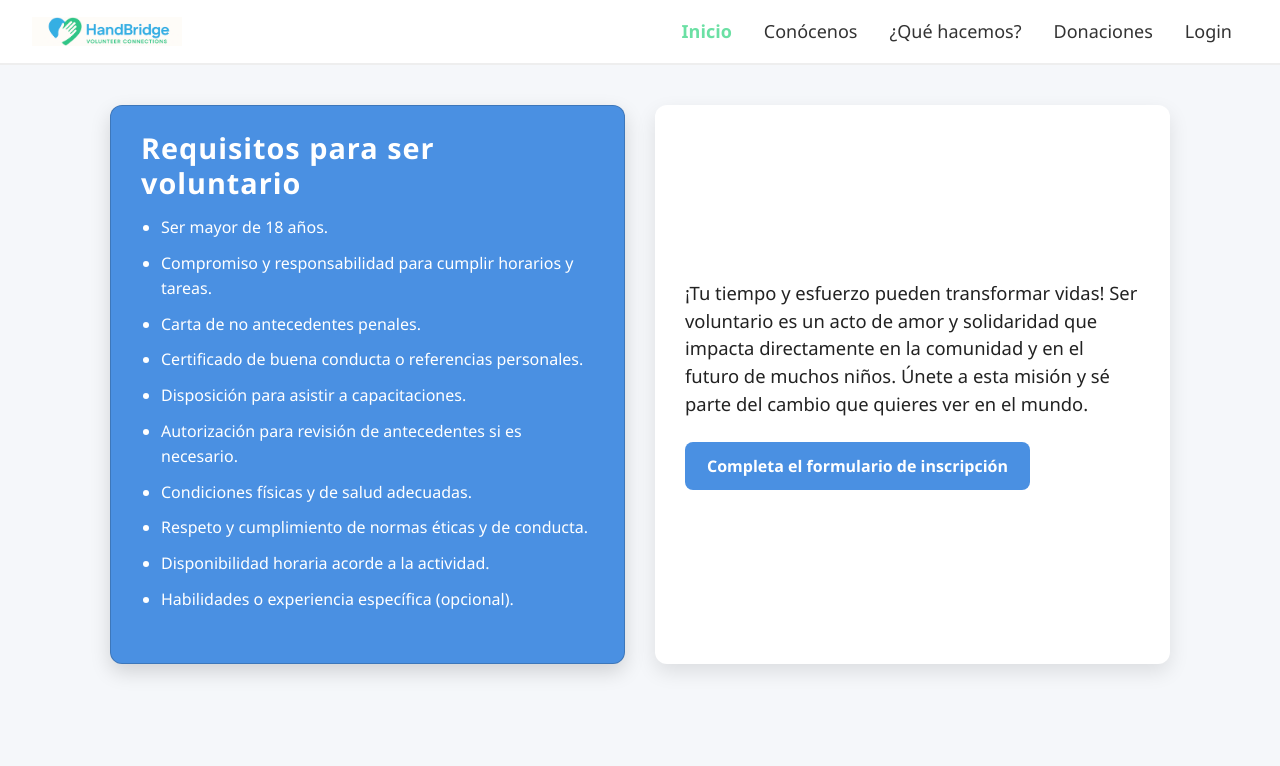
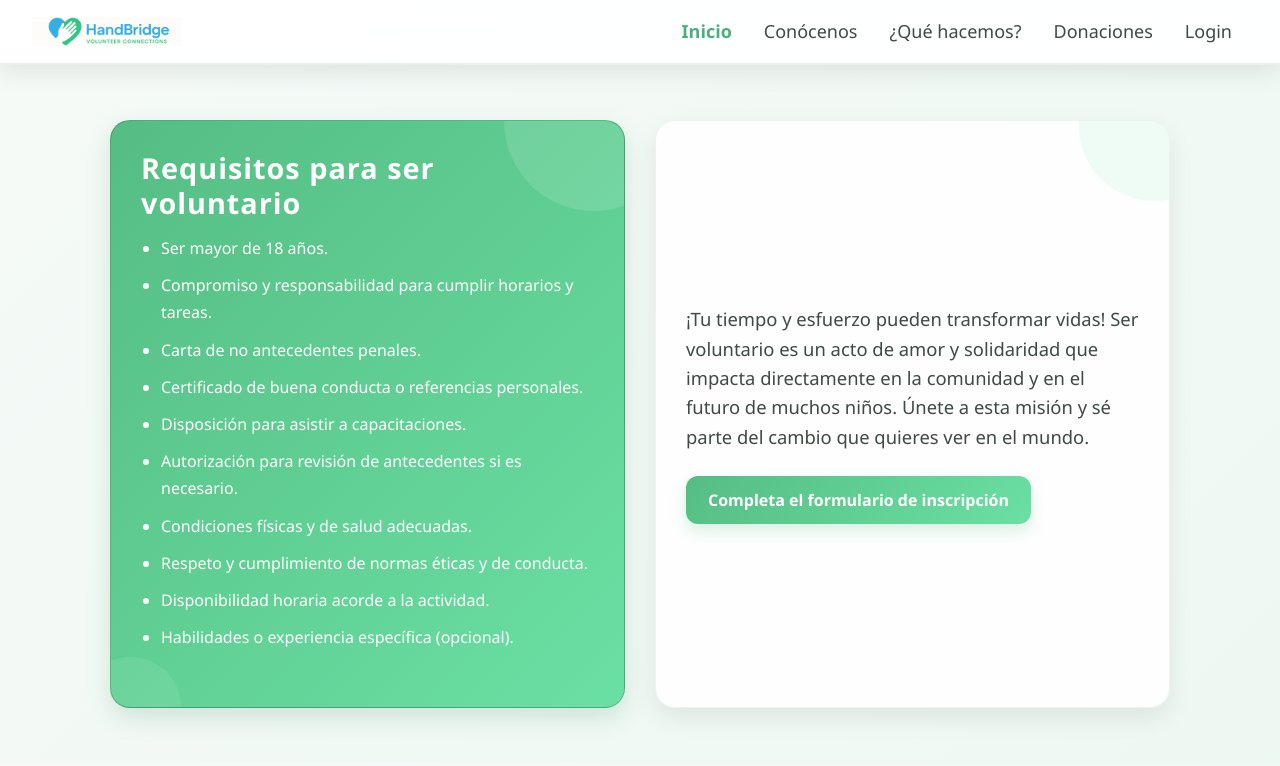
Before and after one commit to KimberlyCarcamo/HANDBRIDGE-GIT, a PHP site: page /involucarte1.php in a window 1280 px wide. Shown: the top 766 px of the page. Run offline with PHP 8.4, Linux system fonts and the light colour scheme.

Commit message:
feat: Mejora del diseño haciendolo mas creativo e interactivo

```diff
--- a/involucrate1.css
+++ b/involucrate1.css
@@ -1,131 +1,663 @@
-.navbar {
-    background-color: #fff;
-    border-bottom: 2px solid #eee;
-    padding: 10px 20px;
+
+/* =========================================
+   CONFIGURACIÓN GENERAL
+========================================= */
+
+* {
+    box-sizing: border-box;
+}
+
+html {
+    scroll-behavior: smooth;
+}
+
+body {
+    margin: 0;
+
+    font-family: 'Segoe UI', Tahoma, Geneva, Verdana, sans-serif;
+
+    background:
+        linear-gradient(
+            135deg,
+            #f5faf7,
+            #eef8f3
+        );
+
+    color: #333;
+
+    animation: aparecer 0.8s ease;
 }
 
 
-.logo {
-    width: 150px;
-    height: auto;
-    margin-right: 10px;
-    margin-bottom: 0%;
-    margin-top: 0%;
+/* =========================================
+   NAVBAR
+========================================= */
+
+.navbar {
+
+    background: rgba(255, 255, 255, 0.92);
+
+    border-bottom: 2px solid #e8f1ec;
+
+    padding: 10px 20px;
+
+    backdrop-filter: blur(12px);
+    -webkit-backdrop-filter: blur(12px);
+
+    box-shadow:
+        0 4px 18px rgba(0, 0, 0, 0.06);
+
+    position: sticky;
+
+    top: 0;
+
+    z-index: 1000;
+
+    transition:
+        box-shadow 0.3s ease,
+        background 0.3s ease;
 }
 
 
-.brand-text {
-    font-size: 22px;
-    font-weight: bold;
-    color: #6BE0A4;
-    text-transform: uppercase;
+.navbar:hover {
+
+    box-shadow:
+        0 7px 25px rgba(0, 0, 0, 0.09);
 }
 
 
-.navbar-nav .nav-link {
-    color: #333;
-    font-size: 18px;
-    font-weight: 500;
-    margin: 0 8px;
-    transition: 0.3s;
-    border-radius: 6px;
-    padding: 8px 12px;
+/* =========================================
+   LOGO
+========================================= */
+
+.logo {
+
+    width: 150px;
+
+    height: auto;
+
+    margin-right: 10px;
+
+    margin-bottom: 0;
+
+    margin-top: 0;
+
+    transition:
+        transform 0.3s ease,
+        filter 0.3s ease;
 }
 
 
-.navbar-nav .nav-link:hover {
-    background-color:  #6BE0A4;
-    color: #fff;
+.logo:hover {
+
+    transform: scale(1.05);
+
+    filter:
+        drop-shadow(
+            0 5px 8px rgba(107, 224, 164, 0.25)
+        );
 }
 
 
+/* =========================================
+   TEXTO DE MARCA
+========================================= */
+
+.brand-text {
+
+    font-size: 22px;
+
+    font-weight: bold;
+
+    color: #55b982;
+
+    text-transform: uppercase;
+
+    letter-spacing: 0.5px;
+
+    transition:
+        color 0.3s ease,
+        transform 0.3s ease;
+}
+
+
+.brand-text:hover {
+
+    color: #3d9d69;
+
+    transform: translateY(-1px);
+}
+
+
+/* =========================================
+   LINKS DEL NAVBAR
+========================================= */
+
+.navbar-nav .nav-link {
+
+    color: #3f4a44;
+
+    font-size: 18px;
+
+    font-weight: 500;
+
+    margin: 0 8px;
+
+    transition:
+        color 0.3s ease,
+        background 0.3s ease,
+        transform 0.25s ease,
+        box-shadow 0.25s ease;
+
+    border-radius: 10px;
+
+    padding: 8px 12px;
+
+    position: relative;
+}
+
+
+/* Línea animada debajo del link */
+
+.navbar-nav .nav-link::after {
+
+    content: "";
+
+    position: absolute;
+
+    width: 0;
+
+    height: 3px;
+
+    left: 50%;
+
+    bottom: 3px;
+
+    background: #6BE0A4;
+
+    border-radius: 10px;
+
+    transition:
+        width 0.3s ease,
+        left 0.3s ease;
+}
+
+
+/* Hover */
+
+.navbar-nav .nav-link:hover {
+
+    background-color: #6BE0A4;
+
+    color: #fff;
+
+    transform: translateY(-2px);
+
+    box-shadow:
+        0 5px 12px rgba(107, 224, 164, 0.22);
+}
+
+
+.navbar-nav .nav-link:hover::after {
+
+    width: 0;
+}
+
+
+/* Link activo */
+
 .navbar-nav .nav-link.active {
-    color: #6BE0A4;
+
+    color: #4caf7d;
+
     font-weight: bold;
 }
 
 
+/* =========================================
+   CONTENEDOR PRINCIPAL
+========================================= */
 
-* {
-    box-sizing: border-box;
-  }
-  body {
-    margin: 0;
-    font-family: 'Segoe UI', Tahoma, Geneva, Verdana, sans-serif;
-    background: #f5f7fa;
-    color: #333;
-  }
-  .container {
+.container {
+
     display: flex;
+
     flex-wrap: wrap;
+
     max-width: 1100px;
-    margin: 40px auto;
+
+    margin: 55px auto;
+
     gap: 30px;
+
     padding: 0 20px;
-  }
-  /* Tarjeta requisitos */
-  .card {
+
+    animation:
+        aparecerContenido 0.9s ease;
+}
+
+
+/* =========================================
+   TARJETA DE REQUISITOS
+========================================= */
+
+.card {
+
     flex: 1 1 350px;
-    background-color: #4a90e2; /* Cambia este color a tu gusto */
-    box-shadow: 0 8px 20px rgba(0,0,0,0.15);
+
+    background:
+        linear-gradient(
+            135deg,
+            #55bd83,
+            #6BE0A4
+        );
+
+    box-shadow:
+        0 10px 25px rgba(71, 145, 101, 0.20);
+
+    border-radius: 20px;
+
+    padding: 30px;
+
+    color: white;
+
+    min-width: 300px;
+
+    position: relative;
+
+    overflow: hidden;
+
+    transition:
+        transform 0.35s ease,
+        box-shadow 0.35s ease;
+}
+
+
+/* Decoración */
+
+.card::before {
+
+    content: "";
+
+    position: absolute;
+
+    width: 180px;
+
+    height: 180px;
+
+    border-radius: 50%;
+
+    background:
+        rgba(255,255,255,0.12);
+
+    top: -90px;
+
+    right: -60px;
+}
+
+
+.card::after {
+
+    content: "";
+
+    position: absolute;
+
+    width: 100px;
+
+    height: 100px;
+
+    border-radius: 50%;
+
+    background:
+        rgba(255,255,255,0.08);
+
+    bottom: -50px;
+
+    left: -30px;
+}
+
+
+/* Elevación */
+
+.card:hover {
+
+    transform:
+        translateY(-8px);
+
+    box-shadow:
+        0 18px 35px rgba(71, 145, 101, 0.25);
+}
+
+
+/* Título */
+
+.card h2 {
+
+    margin-top: 0;
+
+    margin-bottom: 15px;
+
+    font-weight: 700;
+
+    font-size: 1.8rem;
+
+    letter-spacing: 1px;
+
+    position: relative;
+
+    z-index: 1;
+}
+
+
+/* Lista */
+
+.card ul {
+
+    padding-left: 20px;
+
+    line-height: 1.7;
+
+    position: relative;
+
+    z-index: 1;
+}
+
+
+.card ul li {
+
+    margin-bottom: 10px;
+
+    transition:
+        transform 0.25s ease;
+}
+
+
+.card ul li:hover {
+
+    transform:
+        translateX(5px);
+}
+
+
+/* =========================================
+   SECCIÓN MOTIVACIONAL
+========================================= */
+
+.motivation {
+
+    flex: 1 1 350px;
+
+    min-width: 300px;
+
+    background:
+        rgba(255,255,255,0.92);
+
+    border-radius: 20px;
+
+    box-shadow:
+        0 10px 25px rgba(0,0,0,0.08);
+
+    padding: 30px;
+
+    display: flex;
+
+    flex-direction: column;
+
+    justify-content: center;
+
+    border: 1px solid #edf3ef;
+
+    position: relative;
+
+    overflow: hidden;
+
+    transition:
+        transform 0.35s ease,
+        box-shadow 0.35s ease;
+}
+
+
+/* Brillo decorativo */
+
+.motivation::before {
+
+    content: "";
+
+    position: absolute;
+
+    width: 150px;
+
+    height: 150px;
+
+    border-radius: 50%;
+
+    background:
+        rgba(107, 224, 164, 0.10);
+
+    top: -70px;
+
+    right: -60px;
+}
+
+
+.motivation:hover {
+
+    transform:
+        translateY(-8px);
+
+    box-shadow:
+        0 17px 35px rgba(0,0,0,0.11);
+}
+
+
+/* Texto */
+
+.motivation p {
+
+    font-size: 1.15rem;
+
+    line-height: 1.6;
+
+    margin-bottom: 25px;
+
+    color: #3f4a44;
+
+    position: relative;
+
+    z-index: 1;
+}
+
+
+/* =========================================
+   BOTÓN
+========================================= */
+
+.motivation a {
+
+    text-decoration: none;
+
+    background:
+        linear-gradient(
+            135deg,
+            #55bd83,
+            #6BE0A4
+        );
+
+    color: white;
+
+    padding: 12px 22px;
+
     border-radius: 12px;
-    padding: 25px 30px;
+
+    font-weight: 600;
+
+    width: fit-content;
+
+    position: relative;
+
+    overflow: hidden;
+
+    box-shadow:
+        0 7px 15px rgba(85, 189, 131, 0.22);
+
+    transition:
+        transform 0.25s ease,
+        box-shadow 0.25s ease,
+        filter 0.25s ease;
+}
+
+
+/* Brillo */
+
+.motivation a::before {
+
+    content: "";
+
+    position: absolute;
+
+    width: 60%;
+
+    height: 100%;
+
+    left: -100%;
+
+    top: 0;
+
+    background:
+        linear-gradient(
+            90deg,
+            transparent,
+            rgba(255,255,255,0.45),
+            transparent
+        );
+
+    transform:
+        skewX(-20deg);
+
+    transition:
+        left 0.6s ease;
+}
+
+
+/* Hover botón */
+
+.motivation a:hover {
+
     color: white;
-    min-width: 300px;
-  }
-  .card h2 {
-    margin-top: 0;
-    margin-bottom: 15px;
-    font-weight: 700;
-    font-size: 1.8rem;
-    letter-spacing: 1px;
-  }
-  .card ul {
-    padding-left: 20px;
-    line-height: 1.6;
-  }
-  .card ul li {
-    margin-bottom: 10px;
-  }
 
-  /* Sección motivacional */
-  .motivation {
-    flex: 1 1 350px;
-    min-width: 300px;
-    background: white;
-    border-radius: 12px;
-    box-shadow: 0 8px 20px rgba(0,0,0,0.1);
-    padding: 30px;
-    display: flex;
-    flex-direction: column;
-    justify-content: center;
-  }
-  .motivation p {
-    font-size: 1.15rem;
-    line-height: 1.5;
-    margin-bottom: 25px;
-    color: #222;
-  }
-  .motivation a {
-    text-decoration: none;
-    background-color: #4a90e2;
-    color: white;
-    padding: 12px 22px;
-    border-radius: 8px;
-    font-weight: 600;
-    width: fit-content;
-    transition: background-color 0.3s ease;
-  }
-  .motivation a:hover {
-    background-color: #357ABD;
-  }
+    transform:
+        translateY(-4px)
+        scale(1.03);
 
-  /* Responsive */
-  @media (max-width: 768px) {
+    box-shadow:
+        0 11px 22px rgba(85, 189, 131, 0.30);
+
+    filter:
+        brightness(1.05);
+}
+
+
+.motivation a:hover::before {
+
+    left: 130%;
+}
+
+
+/* =========================================
+   ANIMACIONES
+========================================= */
+
+@keyframes aparecer {
+
+    from {
+        opacity: 0;
+    }
+
+    to {
+        opacity: 1;
+    }
+}
+
+
+@keyframes aparecerContenido {
+
+    from {
+
+        opacity: 0;
+
+        transform:
+            translateY(30px);
+    }
+
+    to {
+
+        opacity: 1;
+
+        transform:
+            translateY(0);
+    }
+}
+
+
+/* =========================================
+   RESPONSIVE
+========================================= */
+
+@media (max-width: 768px) {
+
     .container {
-      flex-direction: column;
+
+        flex-direction: column;
+
+        margin-top: 35px;
     }
-    .card, .motivation {
-      min-width: 100%;
+
+
+    .card,
+    .motivation {
+
+        min-width: 100%;
     }
-  }
+
+
+    .navbar-nav .nav-link {
+
+        margin: 4px 0;
+
+        text-align: center;
+    }
+
+}
+
+
+@media (max-width: 480px) {
+
+    .container {
+
+        padding: 0 15px;
+
+        margin-top: 25px;
+    }
+
+
+    .card,
+    .motivation {
+
+        padding: 23px;
+
+        border-radius: 17px;
+    }
+
+
+    .card h2 {
+
+        font-size: 1.5rem;
+    }
+
+
+    .motivation p {
+
+        font-size: 1rem;
+    }
+
+}
```
